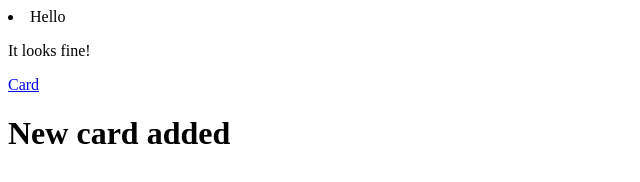
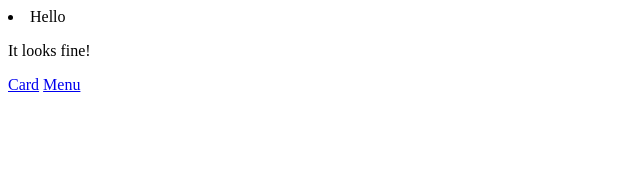
Before and after one commit to Dharund008/git, a plain HTML site: page task5/index.html in a window 1280 px wide. Shown: the whole page, without its empty margins (0-640 px from the left). Drawn offline with Linux system fonts and the light colour scheme.

Commit message:
add menu to index file

```diff
--- a/task5/index.html
+++ b/task5/index.html
@@ -13,6 +13,6 @@
         It looks fine!
     </p>
     <a href="#">Card</a>
-    <h1>New card added</h1>
+    <a href="#">Menu</a>
 </body>
 </html>
```
